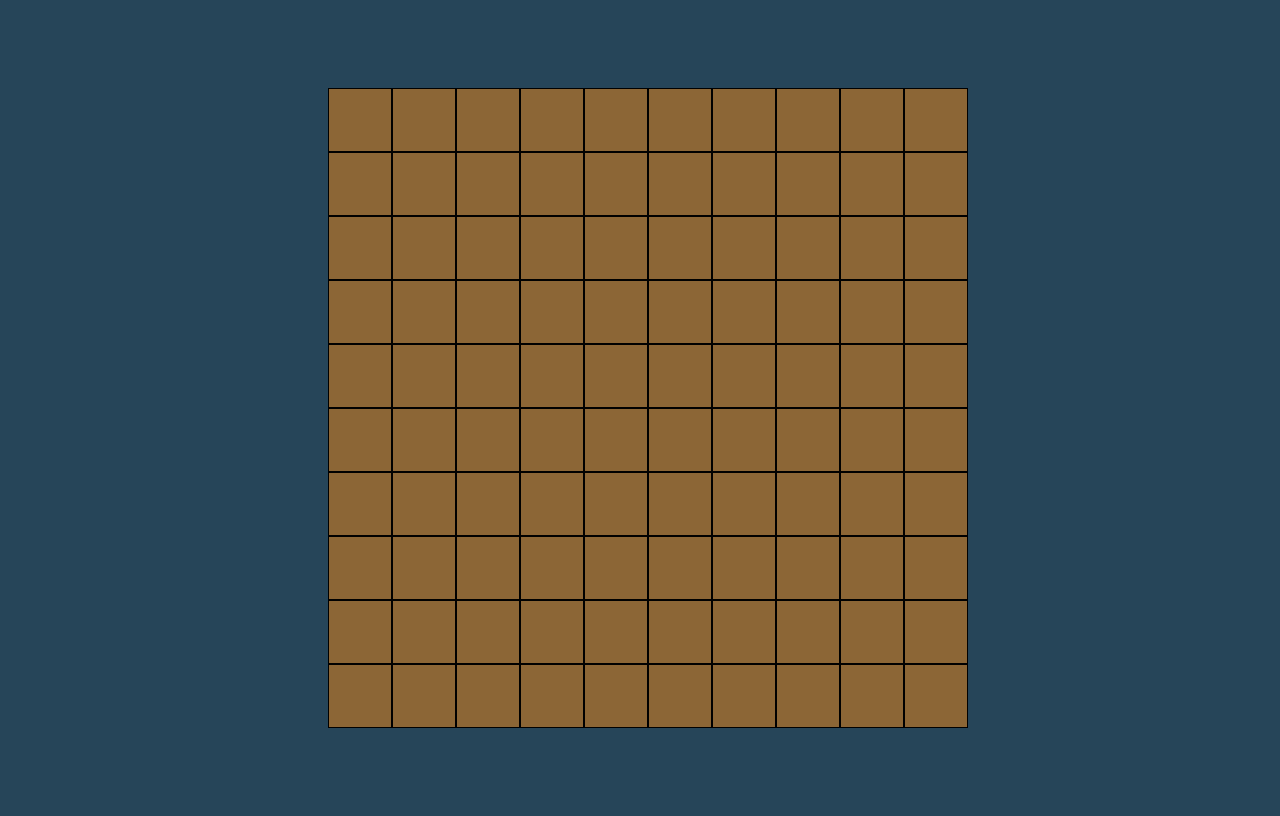
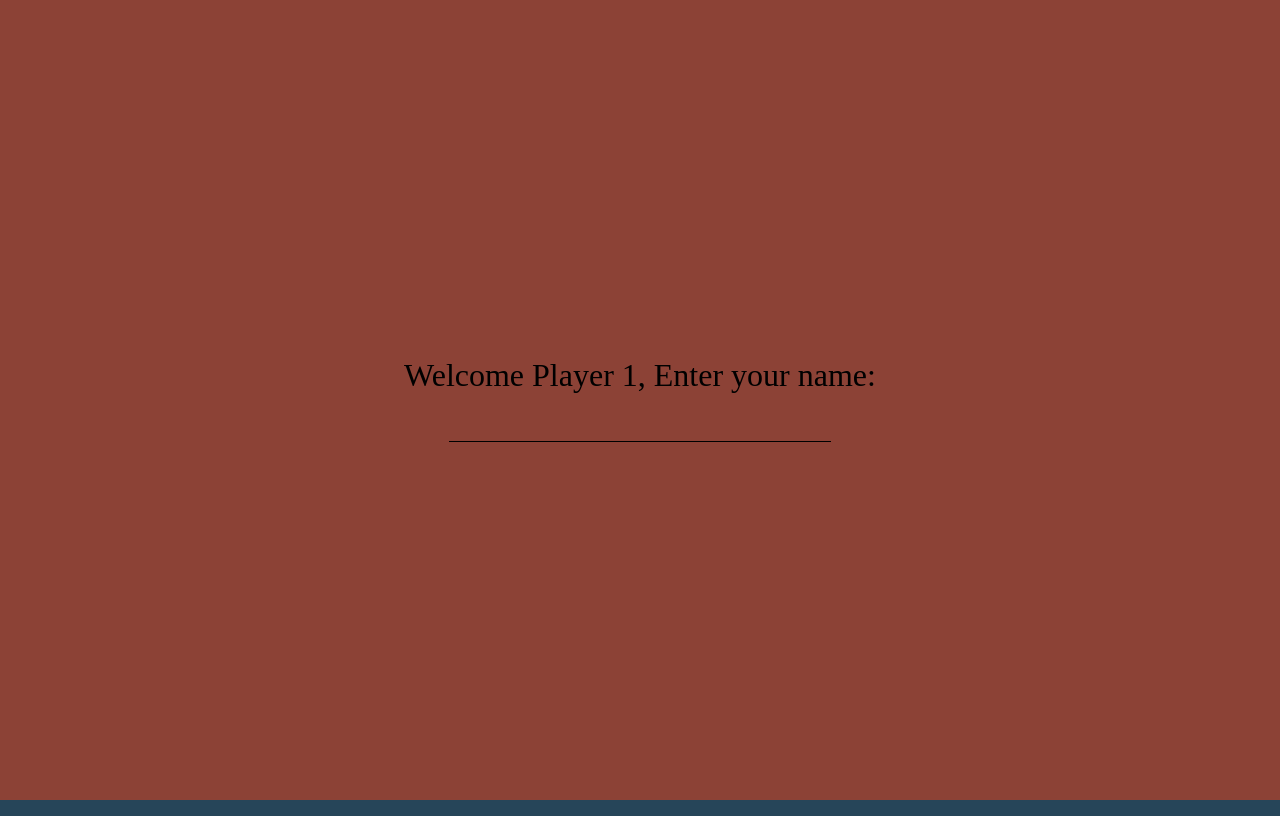
Before and after one commit to xJoeCode/Battleship, a website built with webpack: page src/index.html in a window 1280 px wide. Built offline with nearby package versions, Linux system fonts and the light colour scheme; a web font is replaced by a local one.

Commit message:
added form to get user inputs like name and relevant css styling

```diff
--- /dev/null
+++ b/src/cssReset.css
@@ -0,0 +1,48 @@
+/* http://meyerweb.com/eric/tools/css/reset/
+   v2.0 | 20110126
+   License: none (public domain)
+*/
+
+html, body, div, span, applet, object, iframe,
+h1, h2, h3, h4, h5, h6, p, blockquote, pre,
+a, abbr, acronym, address, big, cite, code,
+del, dfn, em, img, ins, kbd, q, s, samp,
+small, strike, strong, sub, sup, tt, var,
+b, u, i, center,
+dl, dt, dd, ol, ul, li,
+fieldset, form, label, legend,
+table, caption, tbody, tfoot, thead, tr, th, td,
+article, aside, canvas, details, embed,
+figure, figcaption, footer, header, hgroup,
+menu, nav, output, ruby, section, summary,
+time, mark, audio, video {
+	margin: 0;
+	padding: 0;
+	border: 0;
+	font-size: 100%;
+	font: inherit;
+	vertical-align: baseline;
+}
+/* HTML5 display-role reset for older browsers */
+article, aside, details, figcaption, figure,
+footer, header, hgroup, menu, nav, section {
+	display: block;
+}
+body {
+	line-height: 1;
+}
+ol, ul {
+	list-style: none;
+}
+blockquote, q {
+	quotes: none;
+}
+blockquote:before, blockquote:after,
+q:before, q:after {
+	content: '';
+	content: none;
+}
+table {
+	border-collapse: collapse;
+	border-spacing: 0;
+}
--- a/src/index.html
+++ b/src/index.html
@@ -6,8 +6,19 @@
         <meta name="viewport" content="width=device-width, initial-scale=1.0" />
         <script defer src="./main.js"></script>
         <title>Document</title>
+        <link rel="preconnect" href="https://fonts.googleapis.com">
+        <link rel="preconnect" href="https://fonts.gstatic.com" crossorigin>
+        <link href="https://fonts.googleapis.com/css2?family=Source+Serif+Pro&display=swap" rel="stylesheet">
     </head>
     <body>
+        <div class="formContainer">
+            <form id="form">
+                <h1 id="formHeader"> Welcome Player 1, Enter your name:</h1>
+                <input type="text" id="text">
+
+
+            </form>
+        </div>
         <div class="gameContainer">
             <div id="gameTile"></div>
         </div>
--- a/src/index.js
+++ b/src/index.js
@@ -1,12 +1,26 @@
+import "./cssReset.css"
 import "./style.css";
 import explosionIcon from "./Assets/explosion.png";
-import SinkIcon from "./Assets/sinking.png"
+import SinkIcon from "./Assets/sinking.png";
 
-const ship = (length, orient) => {
+class player {
+
+    constructor(name){
+        this.name = name
+    }
+    turn = 0
+}
+
+//let john = new player("john")
+//let Tim = new player("Tim")
+
+//console.log(john)
+
+const ship = (length, orient, player) => {
     const getLength = () => length;
+    const getPlayer = () => player;
     let position = [];
     let hits = [];
-
 
     const shipPos = (() => {
         let initialPos = Math.floor(Math.random() * 100 + 1);
@@ -38,14 +52,14 @@ const ship = (length, orient) => {
             }
         }
     })();
-    return { getLength, position, hits };
+    return { getLength, position, hits ,player };
 };
 
 const albama = ship(3, "landscape");
 const chicken = ship(4, "portrait");
-let allShipPos = [];
-allShipPos.push(...chicken.position);
-allShipPos.push(...albama.position);
+//let allShipPos = [];
+//allShipPos.push(...chicken.position);
+//allShipPos.push(...albama.position);
 let allShips = [albama, chicken];
 console.log(allShips);
 
@@ -63,7 +77,7 @@ const generateboard = () => {
             console.log(hitNum);
             totalHits.push(hitNum);
             checkHits();
-            checkShipDestroyed()
+            checkShipDestroyed();
         };
         gameContainer.appendChild(tile);
     }
@@ -82,14 +96,14 @@ const checkHits = () => {
     };
     console.log(totalHits);
 
-    allShips.forEach(ship => {
-        let hit = ship.position.filter((positionNum) => totalHits.includes(positionNum))
-        ship.hits = [...hit]
+    allShips.forEach((ship) => {
+        let hit = ship.position.filter((positionNum) => totalHits.includes(positionNum));
+        ship.hits = [...hit];
         hit.forEach((hit) => {
             addHItIcon(hit);
         });
-    })
-    console.log(allShips)
+    });
+    console.log(allShips);
 
     //  let hit = allShipPos.filter((position) => hits.includes(position));
     //  hit.forEach((hit) => {
@@ -97,25 +111,55 @@ const checkHits = () => {
     //  });
 };
 
-const checkShipDestroyed = () =>{
-    allShips.forEach(ship => {
+const checkShipDestroyed = () => {
+    allShips.forEach((ship) => {
         //let checkForDestroyed = ship.position.every(pos => totalHits.includes(pos))
-       let checkForDestroyed = ship.position.every(pos => ship.hits.includes(pos))
-       if (checkForDestroyed){
-        destroyShip(ship)
+        let checkForDestroyed = ship.position.every((pos) => ship.hits.includes(pos));
+        if (checkForDestroyed) {
+            destroyShip(ship);
         }
         //console.log(checkForDestroyed)
         //console.log(ship.position)
         //console.log(ship.hits)
-    })
-}
+    });
+};
 
-const destroyShip = (ship) =>{
-    ship.position.forEach( number => {
-        const shipPos = document.querySelector(`[data-key="${number}"]`)
-        shipPos.firstChild.src = SinkIcon
-        console.log(shipPos)
-    })
-}
+const destroyShip = (ship) => {
+    ship.position.forEach((number) => {
+        const shipPos = document.querySelector(`[data-key="${number}"]`);
+        shipPos.firstChild.src = SinkIcon;
+        console.log(shipPos);
+    });
+};
 
 generateboard();
+
+
+const nameInput = (() =>{
+    const player1field = document.querySelector("#text")
+    const formContainer = document.querySelector(".formContainer")
+    player1field.onkeypress = function getplayersname(e){
+        if (e.keyCode == 13){
+            e.preventDefault()
+            getplayer1Name(e)
+            //player1field.removeEventListener("keypress", getplayersname())
+        }
+    }
+    const getplayer1Name = (e) =>{
+        console.log(player1field.value)
+        let player1 = new player(`${player1field.value}`)
+        player1field.value = ""
+        const formHeader = document.querySelector("#formHeader")
+        formHeader.textContent = "Welcome Player 2, Enter your name:"
+        player1field.onkeypress = function(a){getplayer2name(a, player1)}
+    }
+    const getplayer2name = (a, player1) =>{
+        if (a.keyCode == 13){
+            a.preventDefault()
+            let player2 = new player(`${player1field.value}`)
+            player1field.value = ""
+            formContainer.classList.add("moved")
+
+        }
+    }
+})()
--- a/src/style.css
+++ b/src/style.css
@@ -1,6 +1,10 @@
+:root{
+    --main-font: 'Source Serif Pro', serif;
+}
+
 #gameTile{
     background-color: #8C6636;
-    width: auto;
+    width: 50px;
     height: auto;
     aspect-ratio: 1/1;
     margin: 0;
@@ -17,9 +21,12 @@
     background-color: #5B2820;
 }
 
+
+
 .gameContainer{
-    width: 50%;
+    width: auto;
     height: auto;
+    justify-items: center;
     overflow: hidden;
     display: grid;
     grid-template-columns: repeat(10, 1fr);
@@ -32,6 +39,50 @@
     background-position: center;
 }
 
+.formContainer{
+    position: fixed;
+    background-color: #8C4236;
+    z-index: 2;
+    width: 100%;
+    height: 100vh;
+    top: 0;
+    left: 0;
+    display: flex;
+    justify-content: center;
+    align-items: center;
+    transition: 1s ease-in-out;
+}
+
+.formContainer.moved{
+    transform: translateY( 100vh) rotate(180deg);
+}
+
+#form{
+    display: flex;
+    flex-direction: column;
+    align-items: center;
+}
+
+input[type="text"]{
+    width: 80%;
+    height: 3rem;
+    background-color:  transparent;
+    border: none;
+    border-bottom: 1px solid black;
+    text-align: center;
+    font-family: var(--main-font);
+    font-size: 2rem;
+}
+
+input[type="text"]:focus{
+    outline: none;
+}
+
+h1{
+    font-family: var(--main-font);
+    font-size: 2rem;
+}
+
 body{
     background-color: #264559;
     display: flex;
```
Also changed, not shown: dist/index.html, dist/main.js. Lines whose indentation alone changed are shown as unchanged.
